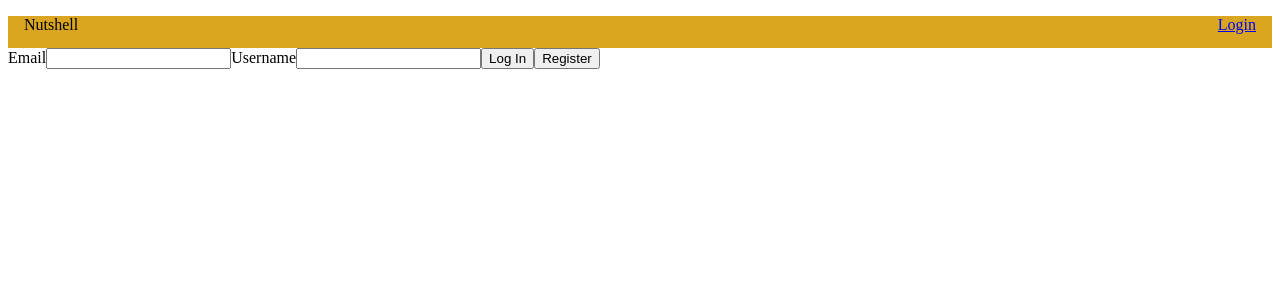
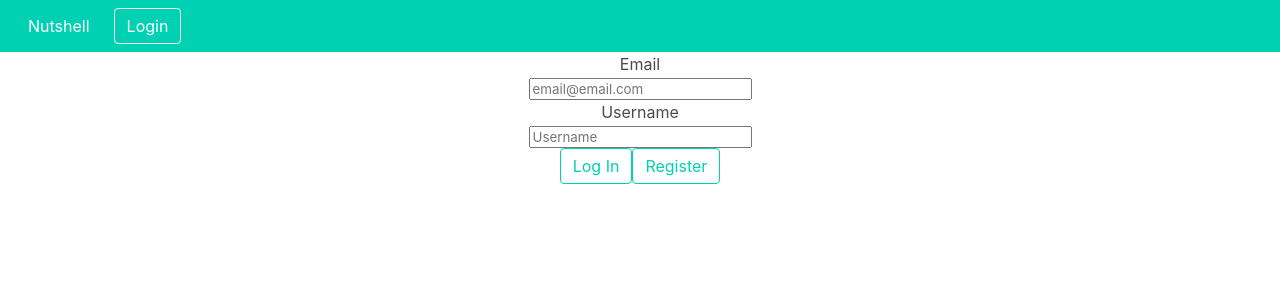
Before and after one commit to The-Freezing-Panthers/nutshell, a React (Create React App) app: page / in a window 1280 px wide. Shown: the top 300 px of the page. Built offline with nearby package versions, Linux system fonts and the light colour scheme.

Commit message:
initial styles

```diff
--- a/public/index.html
+++ b/public/index.html
@@ -10,6 +10,7 @@
     -->
     <link rel="manifest" href="%PUBLIC_URL%/manifest.json">
     <link rel="shortcut icon" href="%PUBLIC_URL%/favicon.ico">
+    <link rel="stylesheet" href="https://cdnjs.cloudflare.com/ajax/libs/bulma/0.7.1/css/bulma.css">
     <!--
       Notice the use of %PUBLIC_URL% in the tags above.
       It will be replaced with the URL of the `public` folder during the build.
--- a/src/components/MainPage.js
+++ b/src/components/MainPage.js
@@ -82,14 +82,18 @@ export default class MainPage extends Component {
     render() {
         return (
             <div>
-
+                <div className="columns">
+                    <div className="column is-5 is-offset-1 box">
                         <EventList
+                            className=""
                             events={this.state.events}
                             addEvent={this.addEvent}
                             deleteEvent={this.deleteEvent}
                             editEvent={this.editEvent}
                             activeUser={this.props.activeUser}
                         />
+                    </div>
+                    <div className="column is-5">
                         <MessageList
                             messages={this.state.messages}
                             addMessage={this.addMessage}
@@ -97,6 +101,9 @@ export default class MainPage extends Component {
                             deleteMessage={this.deleteMessage}
                             activeUsername={this.props.activeUsername}
                         />
+                    </div>
+
+                </div>
                 <ArticleForm />
                 <Friends activeUser={this.props.activeUser} />
             </div>
--- a/src/components/events/EventForm.js
+++ b/src/components/events/EventForm.js
@@ -38,8 +38,7 @@ export default class EventForm extends Component {
 
     render() {
         return (
-            <React.Fragment>
-                <fieldset>
+            <div className="box">
                     <label for="new-event-date">Date:</label>
                     <input  type="date" id="newDate" onChange={this.handleFieldChange}/><br />
                     <label for="new-event-title">Event Name:</label>
@@ -47,8 +46,7 @@ export default class EventForm extends Component {
                     <label for="new-event-location">Event Location:</label>
                     <input type="text" id="newLocation"onChange={this.handleFieldChange}/><br />
                     <button onClick={this.constructNewEvent}>Add New Event</button>
-                </fieldset>
-            </React.Fragment>
+            </div>
         )
     }
 }
--- a/src/components/events/EventList.js
+++ b/src/components/events/EventList.js
@@ -11,14 +11,15 @@ export default class EventList extends Component {
     render() {
         console.log(this.props)
         return (
-            <div className="events">
-                <div>
-                    <h3>Events</h3>
+            <div className="">
+                <div className="">
+                    <h3>New Event</h3>
                     <EventForm {...this.props}
                     addEvent={this.props.addEvent}
                     activeUser={this.props.activeUser}/>
                 </div>
-                <section>
+                <section className="">
+                <h3>Your Events</h3>
                     {
                         this.props.events.map(event =>
                             <EventCard {...this.props}
--- a/src/components/login/Login.js
+++ b/src/components/login/Login.js
@@ -41,13 +41,13 @@ export default class Login extends Component {
 
     render() {
         return (
-            <div>
-                <label>Email</label>
-                <input onChange={this.handleFields} id="loginEmail"></input>
-                <label>Username</label>
-                <input onChange={this.handleFields} id="loginUsername"></input>
-                <button onClick={this.handleSubmit}>Log In</button>
-                <button onClick={this.registerButton} >Register</button>
+            <div className="has-text-centered">
+                <label>Email</label><br />
+                <input onChange={this.handleFields} id="loginEmail" placeholder="email@email.com"></input><br />
+                <label>Username</label><br />
+                <input onChange={this.handleFields} id="loginUsername" placeholder="Username"></input><br />
+                <button className="button is-primary is-outlined" onClick={this.handleSubmit}>Log In</button>
+                <button className="button is-primary is-outlined" onClick={this.registerButton} >Register</button>
             </div>
         )
     }
--- a/src/components/nav/Navbar.js
+++ b/src/components/nav/Navbar.js
@@ -19,26 +19,31 @@ export default class Navbar extends Component {
         if (this.props.activeUser !== "" || null) {
             return (
                 <div>
-                    <a href="logout" onClick={this.logout}>Logout</a>
+                    <button className="button is-primary is-inverted is-outlined" href="logout" onClick={this.logout}>Logout</button>
                 </div>
             )
         }
         else {
             return (
                 <div>
-                    <a href="login" onClick={this.login}>Login</a>
+                    <button className="button is-primary is-inverted is-outlined" href="login" onClick={this.login}>Login</button>
                 </div>
             )
         }
     }
     render() {
         return (
-            <nav className="navbar">
+            <nav className="navbar is-primary">
                 <ul>
-                    <li>Nutshell</li>
-                    <div> {this.LoginLogout()} </div>
+                    <div class="navbar-brand">
+                    <div class="navbar-item">Nutshell</div>
+                    </div>
+                    <div className="navbar-end">
+                    <div class="navbar-item"> {this.LoginLogout()} </div>
+                    </div>
                 </ul>
             </nav>
+
         )
     }
 }
--- a/src/components/register/Register.js
+++ b/src/components/register/Register.js
@@ -33,11 +33,11 @@ export default class Register extends Component {
 
     render() {
         return (
-            <div>
-                <label>Please create an Email and Username</label>
-                <input onChange={this.handleFields} id="registerEmail" placeholder="Email"></input>
-                <input onChange={this.handleFields} id="registerUsername" placeholder="Username"></input>
-                <button onClick={this.handleRegister}>Register</button>
+            <div className="has-text-centered">
+                <label>Please create an Email and Username</label><br />
+                <input onChange={this.handleFields} id="registerEmail" placeholder="Email"></input><br />
+                <input onChange={this.handleFields} id="registerUsername" placeholder="Username"></input><br />
+                <button className="button is-primary is-outlined" onClick={this.handleRegister}>Register</button>
 
             </div>
         )
```
Also changed, not shown: API/database.json (+10 -3 lines). Lines whose indentation alone changed are shown as unchanged.
